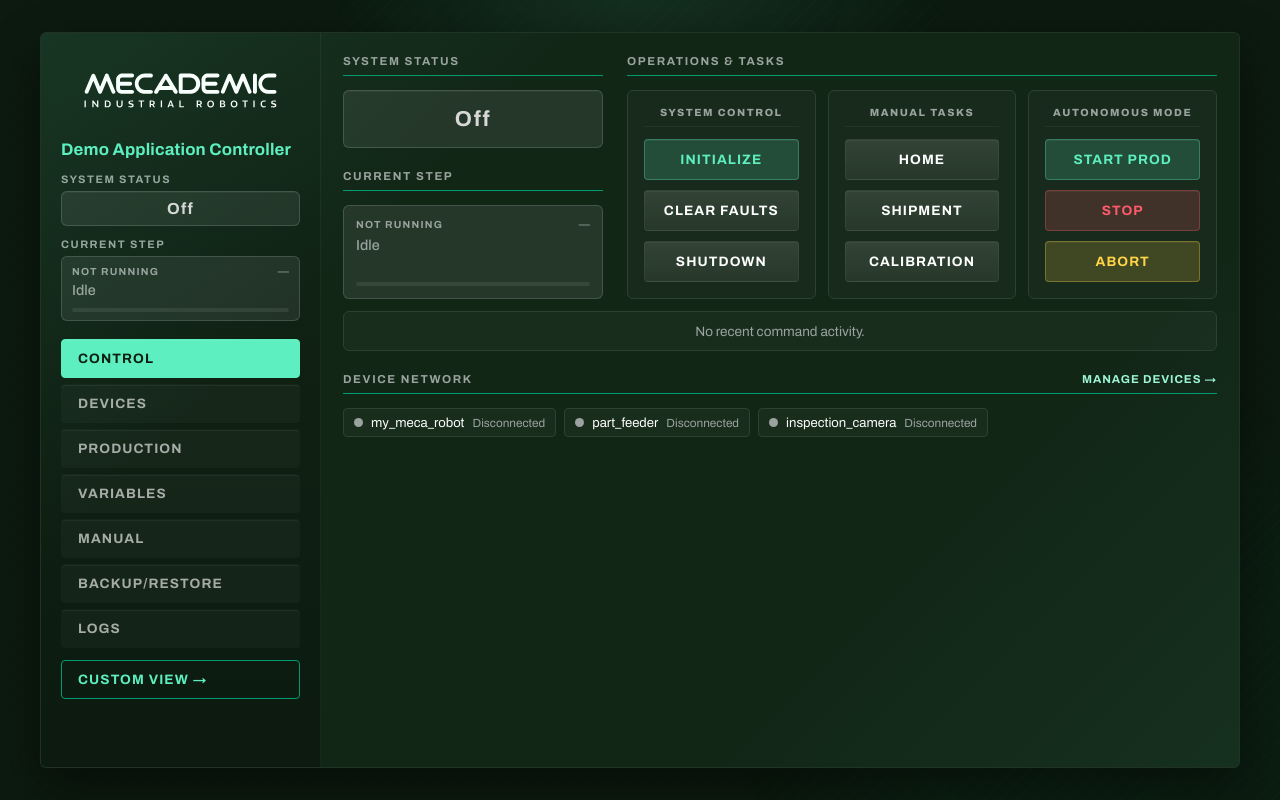
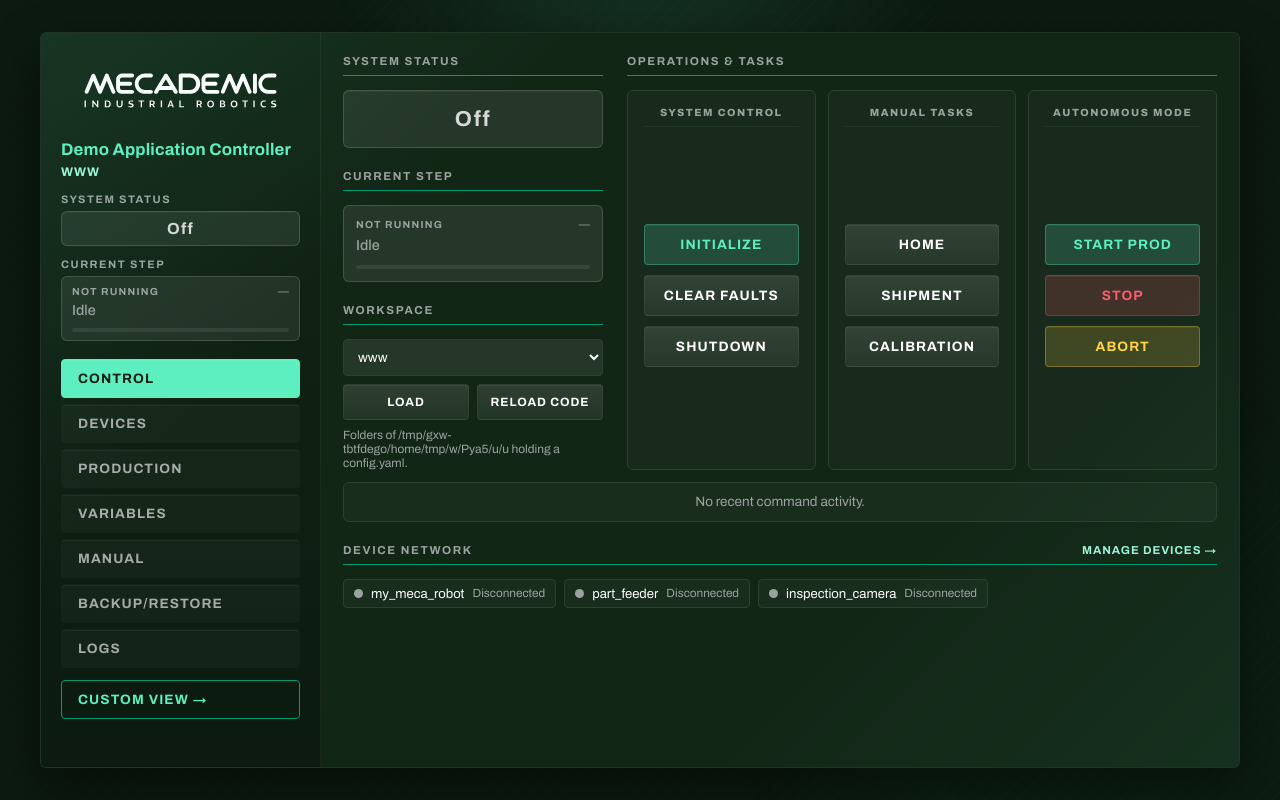
Before and after one commit to maximeriera/mecademic_demo_app, a Flask app: page / in a window 1280 px wide. Run offline with Flask 3, Linux system fonts and the light colour scheme; data that the repository does not hold is empty; some libraries are stand-ins or nearby versions.

Commit message:
Add a workspace picker with in-process reload
The Control tab lists the workspaces next to the startup one (subfolders
of its parent holding config.yaml or app_logic/config.yaml, as made by
create_project.bat; --workspaces-root / MECADEMIC_WORKSPACES_ROOT
override, and the filesystem root is never scanned). LOAD switches to
another one, RELOAD CODE reloads the current one, in the running
process:

1. the controller is shut down and its history writer closed
2. the workspace's modules are purged from sys.modules by name (the
   conventional prod/home/manual_actions/custom_view/app_logic plus the
   top-level modules of the old and new folders) - never the framework
   nor anything installed, since start_demo.bat keeps the venv inside
   the app folder
3. sys.path and every workspace global (controller, custom view and
   backup dirs) are swapped

The client only sends a folder name, resolved against the listed
workspaces, never a path. Switches are refused while a task runs, and
serialised with process exit. /api/status carries the workspace name so
every open page reloads after a switch made elsewhere; the sidebar shows
it. The mock controller moved to module scope and is reused when the
new workspace fails to start.

Co-Authored-By: Claude Opus 5.5 <noreply@anthropic.com>

```diff
--- a/app.py
+++ b/app.py
@@ -16,6 +16,9 @@ parser = argparse.ArgumentParser(description="Mecademic Demo App")
 parser.add_argument('--workspace', type=str, default=BASE_DIR, help="Path to the external workspace")
 parser.add_argument('--host', type=str, default='0.0.0.0', help="Interface the server binds to")
 parser.add_argument('--port', type=int, default=5000, help="Port the server listens on")
+parser.add_argument('--workspaces-root', type=str, default=None,
+                    help="Folder whose subfolders the workspace picker lists "
+                         "(default: MECADEMIC_WORKSPACES_ROOT, else the parent of --workspace)")
 args, _ = parser.parse_known_args()
 
 workspace_path = os.path.abspath(args.workspace)
@@ -35,6 +38,8 @@ from core.ControllerState import ControllerState
 from core.ContextStore import ContextError
 from core.BackupRestoreService import BackupRestoreService
 from core.LogSetup import describe_logging, get_app_logger, request_id_var
+from core.Workspaces import (config_dir_of, default_root, discover as discover_workspaces,
+                             purge_modules as purge_workspace_modules, resolve as resolve_workspace)
 
 # --- Logging Setup ---
 # Format, levels, the combined log and the stdout stream all come from
@@ -45,62 +50,141 @@ logger = get_app_logger()
 app = Flask(__name__)
 
 # --- APPLICATION Controller Instance (Singleton) ---
-# Initialize the controller once outside the routes
-# NOTE: Replace dummy config with your actual Meca 500 connection details
-app_logic_dir = os.path.join(workspace_path, "app_logic")
-workspace_config_dir = app_logic_dir if os.path.isdir(app_logic_dir) else workspace_path
-try:
-    # We must start the controller in the main thread before starting Flask's server
-    from core.ApplicationController import ApplicationController
-    config_path = os.path.join(workspace_config_dir, "config.yaml")
-    # The optional context file (context.yaml) is located by the controller,
-    # relative to config.yaml, honouring `context_file:` in it.
-    APPLICATION = ApplicationController(config_path=config_path)
-    logger.info("ApplicationController initialized successfully.")
-except Exception as e:
-    # If connection fails, set a permanent FAULT state
-    logger.critical(f"Failed to initialize ApplicationController: {e}", exc_info=True)
-    print(f"FATAL: Failed to initialize ApplicationController: {e}")
-    class MockApplicationController:
-        def get_state(self): return ControllerState.OFF
-        def start_task(self, task): print("Mocked start task.")
-        def start_manual_action(self, action_key):
-            print(f"Mocked manual action: {action_key}")
-            return False
-        def stop_current_task(self): print("Mocked stop task.")
-        def abort_current_task(self): print("Mocked abort task.")
-        def initialize(self): return True
-        def shutdown(self): pass
-        def get_devices_info(self): return {}
-        def get_manual_actions(self): return []
-        def clear_faults(self): pass
-        def get_live_step(self): return None
-        def get_current_task_label(self): return None
-        def get_prod_snapshot(self):
-            return {'state': ControllerState.OFF.value, 'metrics': {}, 'steps': {}}
-        def get_context_snapshot(self):
-            return {
-                'enabled': False,
-                'source': None,
-                'state_file': None,
-                'load_error': 'Controller failed to start; see app.log.',
-                'state': ControllerState.OFF.value,
-                'locked': False,
-                'params': {},
-                'variables': {},
-            }
-        def update_context(self, payload): return ([], ['Context unavailable: controller failed to start'])
-        def reset_context(self, namespace, key=None): raise RuntimeError('Controller failed to start')
-        def get_detached(self): return {}
-        def _unavailable(self, device_id):
-            return {'success': False, 'message': 'Controller failed to start; see app.log.'}
-        connect_device = disconnect_device = clear_device_fault = _unavailable
-        config_issues = []
-    APPLICATION = MockApplicationController()
-    APPLICATION.load_error = f"{type(e).__name__}: {e}"
+# Built from the active workspace; rebuilt by switch_workspace() (Workspaces
+# picker, Reload code). Routes read these globals at call time, so rebinding
+# them is all a switch needs.
 
-BACKUP_DIR = os.path.join(workspace_path, "backups")
-BACKUP_RESTORE = BackupRestoreService(backup_dir=BACKUP_DIR, logger=logger)
+class MockApplicationController:
+    """Stands in when the controller cannot be built, so the UI still loads and says why."""
+
+    config_issues = []
+    history = None
+    workspace_name = None
+
+    def __init__(self, load_error):
+        self.load_error = load_error
+
+    def get_state(self): return ControllerState.OFF
+    def start_task(self, task): return False
+    def start_manual_action(self, action_key): return False
+    def stop_current_task(self): pass
+    def abort_current_task(self): pass
+    def initialize(self): raise RuntimeError(f'Controller failed to start: {self.load_error}')
+    def shutdown(self): pass
+    def close(self): pass
+    def is_busy(self): return False
+    def get_devices_info(self): return {}
+    def get_manual_actions(self): return []
+    def clear_faults(self): pass
+    def get_live_step(self): return None
+    def get_current_task_label(self): return None
+    def get_prod_snapshot(self):
+        return {'state': ControllerState.OFF.value, 'metrics': {}, 'steps': {}}
+    def get_context_snapshot(self):
+        return {
+            'enabled': False,
+            'source': None,
+            'state_file': None,
+            'load_error': 'Controller failed to start; see app.log.',
+            'state': ControllerState.OFF.value,
+            'locked': False,
+            'params': {},
+            'variables': {},
+        }
+    def update_context(self, payload): return ([], ['Context unavailable: controller failed to start'])
+    def reset_context(self, namespace, key=None): raise RuntimeError('Controller failed to start')
+    def get_detached(self): return {}
+    def _unavailable(self, device_id):
+        return {'success': False, 'message': 'Controller failed to start; see app.log.'}
+    connect_device = disconnect_device = clear_device_fault = _unavailable
+
+
+def _build_controller(ws_path):
+    """Controller for the workspace at *ws_path*, or the mock with the reason it failed."""
+    config_dir = config_dir_of(ws_path) or ws_path
+    try:
+        from core.ApplicationController import ApplicationController
+        # The optional context file (context.yaml) is located by the controller,
+        # relative to config.yaml, honouring `context_file:` in it.
+        controller = ApplicationController(config_path=os.path.join(config_dir, "config.yaml"))
+        logger.info("ApplicationController initialized successfully.")
+        return controller, config_dir
+    except Exception as e:
+        logger.critical(f"Failed to initialize ApplicationController: {e}", exc_info=True)
+        print(f"FATAL: Failed to initialize ApplicationController: {e}")
+        return MockApplicationController(f"{type(e).__name__}: {e}"), config_dir
+
+
+def _activate_workspace(ws_path):
+    """Build the controller for *ws_path* and point every workspace global at it."""
+    global workspace_path, workspace_config_dir, APPLICATION, BACKUP_DIR, BACKUP_RESTORE, CUSTOM_VIEW_DIR
+    workspace_path = ws_path
+    APPLICATION, workspace_config_dir = _build_controller(ws_path)
+    BACKUP_DIR = os.path.join(ws_path, "backups")
+    BACKUP_RESTORE = BackupRestoreService(backup_dir=BACKUP_DIR, logger=logger)
+    # A workspace may ship custom_view/ next to its config.yaml (see below).
+    CUSTOM_VIEW_DIR = os.path.join(workspace_config_dir, "custom_view")
+
+
+_activate_workspace(workspace_path)
+
+WORKSPACES_ROOT = (os.path.abspath(args.workspaces_root) if args.workspaces_root
+                   else os.path.abspath(os.environ['MECADEMIC_WORKSPACES_ROOT'])
+                   if os.environ.get('MECADEMIC_WORKSPACES_ROOT')
+                   else default_root(workspace_path))
+
+# Serialises workspace switches against each other and against process exit.
+_switch_lock = threading.RLock()
+
+
+class WorkspaceBusyError(RuntimeError):
+    """A switch was refused because the cell is busy."""
+
+
+def switch_workspace(name):
+    """Shut the current controller down and start the workspace called *name*.
+
+    In-process: the old workspace's modules are purged from sys.modules and
+    its sys.path entry replaced, so the new (or edited) code is what runs.
+    Switching to the current workspace is "Reload code". Raises ValueError for
+    an unknown name, WorkspaceBusyError while a task runs.
+    """
+    global _last_logged_state, _last_logged_health, _step_read_failed, _task_read_failed
+    with _switch_lock:
+        target = resolve_workspace(WORKSPACES_ROOT, workspace_path, name)
+        busy = getattr(APPLICATION, 'is_busy', None)
+        if busy is not None and busy():
+            raise WorkspaceBusyError('A task is running or the cell is initializing. Stop it first.')
+
+        old_path = workspace_path
+        logger.info(f"Switching workspace: {old_path} -> {target}")
+        try:
+            APPLICATION.shutdown()
+        except Exception as e:
+            logger.warning(f"Error shutting down the old controller: {e}", exc_info=True)
+        try:
+            APPLICATION.close()
+        except Exception as e:
+            logger.warning(f"Error closing the old controller: {e}", exc_info=True)
+
+        purged = purge_workspace_modules([old_path, target])
+        logger.info(f"Purged {len(purged)} workspace module(s): {', '.join(purged) or '-'}")
+        # Replace only the entry this file inserted for the old workspace.
+        if old_path in sys.path:
+            sys.path.remove(old_path)
+        sys.path.insert(0, target)
+
+        _activate_workspace(target)
+        with _state_log_lock:
+            _last_logged_state = None
+            _last_logged_health = None
+        _step_read_failed = False
+        _task_read_failed = False
+        return {
+            'success': not isinstance(APPLICATION, MockApplicationController),
+            'workspace': os.path.basename(target),
+            'controller_error': getattr(APPLICATION, 'load_error', None),
+        }
 
 
 def _task_refusal_message(task_type):
@@ -262,7 +346,9 @@ def get_status():
         if not _task_read_failed:
             _task_read_failed = True
             logger.error("Current task read failed; task name suppressed: %s", e, exc_info=True)
-    return jsonify({'status': current_state, 'step': step, 'task': task})
+    # The workspace name lets every open page notice a switch made elsewhere and reload.
+    return jsonify({'status': current_state, 'step': step, 'task': task,
+                    'workspace': os.path.basename(os.path.normpath(workspace_path))})
 
 @app.route('/api/task/<task_name>', methods=['POST'])
 def handle_task(task_name):
@@ -503,6 +589,38 @@ def get_system():
         'config_issues': list(getattr(APPLICATION, 'config_issues', None) or []),
         'controller_error': getattr(APPLICATION, 'load_error', None),
     }), 200
+
+
+@app.route('/api/workspaces', methods=['GET'])
+def list_workspaces():
+    """Workspaces the picker offers: subfolders of the workspaces root holding a config.yaml."""
+    return jsonify({
+        'current': os.path.basename(os.path.normpath(workspace_path)),
+        'root': WORKSPACES_ROOT,
+        'workspaces': discover_workspaces(WORKSPACES_ROOT, workspace_path),
+    }), 200
+
+
+@app.route('/api/workspaces/switch', methods=['POST'])
+def switch_workspace_route():
+    """Load another workspace (or reload the current one): ``{"name": "<folder name>"}``.
+
+    Disconnects every device; the new workspace starts OFF and needs INITIALIZE.
+    """
+    payload = request.get_json(silent=True) or {}
+    name = str(payload.get('name') or '').strip()
+    try:
+        result = switch_workspace(name)
+    except WorkspaceBusyError as e:
+        return jsonify({'message': str(e), 'success': False}), 409
+    except ValueError as e:
+        return jsonify({'message': str(e), 'success': False}), 400
+    if result['success']:
+        result['message'] = f"Workspace '{result['workspace']}' loaded. Initialize to connect its devices."
+    else:
+        result['message'] = (f"Workspace '{result['workspace']}' failed to start: "
+                             f"{result['controller_error']}")
+    return jsonify(result), 200
 
 
 @app.route('/api/devices/types', methods=['GET'])
@@ -770,7 +888,6 @@ def reset_context():
 # A workspace may ship custom_view/ next to its config.yaml: a Python module
 # (data sources + analysis, loaded by the controller) and a web page served
 # here. The standard UI only links to it.
-CUSTOM_VIEW_DIR = os.path.join(workspace_config_dir, "custom_view")
 
 
 def _data_hub():
@@ -900,7 +1017,13 @@ def shutdown_APPLICATION_controller():
         if _shutdown_called:
             return
         _shutdown_called = True
+    # Never in the middle of a workspace switch: wait for it, then shut the
+    # controller it installed down.
+    with _switch_lock:
+        _shutdown_active_controller()
 
+
+def _shutdown_active_controller():
     print("Process exit: Shutting down APPLICATION controller.")
     logger.info("Process exit: Shutting down APPLICATION controller.")
     try:
--- a/static/css/app.css
+++ b/static/css/app.css
@@ -2304,3 +2304,48 @@ button:active { transform: scale(0.98); }
 a.link-btn {
     text-decoration: none;
 }
+
+/* --- Workspace picker --- */
+.workspace-name {
+    margin-top: 6px;
+    font-size: 0.78em;
+    font-weight: 700;
+    letter-spacing: 0.08em;
+    text-transform: uppercase;
+    color: var(--color-accent-soft);
+    overflow-wrap: anywhere;
+}
+.workspace-name:empty {
+    display: none;
+}
+.workspace-select {
+    width: 100%;
+    padding: 9px 10px;
+    border: 1px solid var(--color-border);
+    border-radius: var(--radius-control);
+    background: var(--color-panel-2);
+    color: var(--color-text);
+    font: inherit;
+    font-size: 0.85em;
+}
+.workspace-buttons {
+    display: grid;
+    grid-template-columns: 1fr 1fr;
+    gap: 8px;
+    margin-top: 8px;
+}
+.workspace-buttons button {
+    padding: 10px 6px;
+    font-size: 0.75em;
+}
+.workspace-buttons button:disabled,
+.workspace-select:disabled {
+    cursor: not-allowed;
+    opacity: 0.45;
+}
+.workspace-hint {
+    margin-top: 8px;
+    font-size: 0.75em;
+    color: var(--color-muted);
+    overflow-wrap: anywhere;
+}
--- a/static/js/app.js
+++ b/static/js/app.js
@@ -57,6 +57,12 @@ function updateRobotStatus() {
             patchLiveStep(data.step || null);
             stateDisplays().forEach((el) => renderStatusBox(el, data.status, data.task || null));
             updateManualActionAvailability(data.status);
+            updateWorkspaceButtons(data.status);
+            // Another page switched the workspace: everything here is stale.
+            if (data.workspace) {
+                if (currentWorkspace === null) currentWorkspace = data.workspace;
+                else if (data.workspace !== currentWorkspace && !workspaceSwitching) window.location.reload();
+            }
         })
         .catch(() => {
             latestControllerStatus = 'FAULTED';
@@ -172,6 +178,100 @@ function sendInitialize() {
         .then(r => r.json()).then(d => setMessage(d.message))
         .catch(() => setMessage('Error sending initialization command.'))
         .finally(loadSystemInfo);
+}
+
+/* ---- Workspace picker ---- */
+let currentWorkspace = null;
+let workspaceSwitching = false;
+
+function loadWorkspaces() {
+    fetch('/api/workspaces')
+        .then(r => r.json())
+        .then(renderWorkspaces)
+        .catch(() => {
+            const hint = document.getElementById('workspace-hint');
+            if (hint) hint.textContent = 'Could not list workspaces.';
+        });
+}
+
+function renderWorkspaces(data) {
+    const select = document.getElementById('workspace-select');
+    const nameEl = document.getElementById('workspace-name');
+    const hint = document.getElementById('workspace-hint');
+    const items = Array.isArray(data.workspaces) ? data.workspaces : [];
+    const current = items.find((w) => w.current);
+    if (nameEl) nameEl.textContent = current ? (current.title || current.name) : (data.current || '');
+    if (select) {
+        select.innerHTML = items.map((w) => {
+            const label = w.title ? `${w.title} (${w.name})` : w.name;
+            const suffix = w.valid ? '' : ' — invalid config.yaml';
+            return `<option value="${escapeHtml(w.name)}"${w.current ? ' selected' : ''}${w.valid ? '' : ' disabled'}>`
+                + `${escapeHtml(label + suffix)}</option>`;
+        }).join('');
+    }
+    if (hint) {
+        hint.textContent = data.root
+            ? `Folders of ${data.root} holding a config.yaml.`
+            : 'Set MECADEMIC_WORKSPACES_ROOT (or --workspaces-root) to list other workspaces.';
+    }
+    updateWorkspaceButtons(latestControllerStatus);
+}
+
+function updateWorkspaceButtons(status) {
+    const normalized = normalizeStatus(status);
+    const locked = workspaceSwitching || normalized === 'BUSY' || normalized === 'INITIALIZING';
+    ['workspace-load-btn', 'workspace-reload-btn', 'workspace-select'].forEach((id) => {
+        const el = document.getElementById(id);
+        if (el) {
+            el.disabled = locked;
+            el.title = locked && !workspaceSwitching ? `Not available while the controller is ${status}.` : '';
+        }
+    });
+}
+
+function switchWorkspaceTo(name, title, message) {
+    showConfirmModal(title, message, () => {
+        workspaceSwitching = true;
+        updateWorkspaceButtons(latestControllerStatus);
+        setMessage(`Loading workspace '${name}'…`);
+        fetch('/api/workspaces/switch', {
+            method: 'POST',
+            headers: { 'Content-Type': 'application/json' },
+            body: JSON.stringify({ name }),
+        })
+            .then(r => r.json().then((data) => ({ ok: r.ok, data })))
+            .then(({ ok, data }) => {
+                setMessage(data.message);
+                // Reload whatever the outcome once a switch happened: tabs,
+                // manual actions and the custom view all belong to the workspace.
+                if (ok) window.location.reload();
+            })
+            .catch(() => setMessage('Error switching workspace.'))
+            .finally(() => {
+                workspaceSwitching = false;
+                updateWorkspaceButtons(latestControllerStatus);
+            });
+    });
+}
+
+function loadSelectedWorkspace() {
+    const select = document.getElementById('workspace-select');
+    const name = select ? select.value : '';
+    if (!name) return;
+    if (name === currentWorkspace) {
+        reloadCurrentWorkspace();
+        return;
+    }
+    switchWorkspaceTo(name, 'Load workspace',
+        `Load workspace '${name}'?\n\nEvery device is disconnected and this workspace's code is unloaded. `
+        + 'The new workspace starts OFF: press INITIALIZE to connect its devices.');
+}
+
+function reloadCurrentWorkspace() {
+    if (!currentWorkspace) return;
+    switchWorkspaceTo(currentWorkspace, 'Reload workspace code',
+        `Reload the code and config.yaml of '${currentWorkspace}'?\n\n`
+        + 'Every device is disconnected; press INITIALIZE afterwards.');
 }
 
 /* ---- Workspace / config problems ---- */
@@ -2472,3 +2572,4 @@ loadBackupRestoreRobots();
 initCustomViewLink();
 loadSystemInfo();
 initProdTimeline();
+loadWorkspaces();
--- a/templates/index.html
+++ b/templates/index.html
@@ -18,6 +18,7 @@
                     height="619"
                 >
                 <h1>Demo Application Controller</h1>
+                <div id="workspace-name" class="workspace-name" title="Active workspace"></div>
             </div>
 
             <div class="global-status-wrap">
@@ -88,6 +89,17 @@
                                 <div id="control-step-indicator-fill" class="step-progress-fill"></div>
                             </div>
                         </div>
+                    </div>
+
+                    <!-- Folders next to the startup workspace that hold a config.yaml. -->
+                    <div class="section">
+                        <div class="section-title">Workspace</div>
+                        <select id="workspace-select" class="workspace-select" aria-label="Workspace"></select>
+                        <div class="workspace-buttons">
+                            <button type="button" class="btn-task" id="workspace-load-btn" onclick="loadSelectedWorkspace()">LOAD</button>
+                            <button type="button" class="btn-task" id="workspace-reload-btn" onclick="reloadCurrentWorkspace()">RELOAD CODE</button>
+                        </div>
+                        <div id="workspace-hint" class="workspace-hint"></div>
                     </div>
                 </div>
 
```
Also changed, not shown: core/ApplicationController.py (+7 -0 lines), core/Workspaces.py (added, +176 -0 lines), tests/test_workspaces.py (added, +143 -0 lines).
